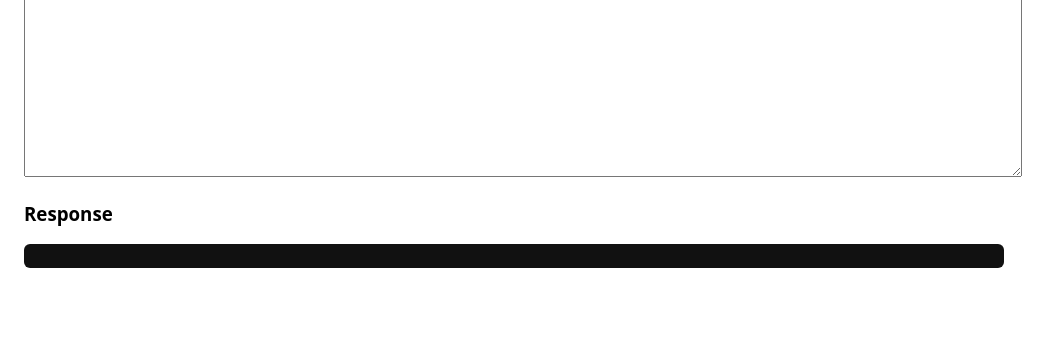
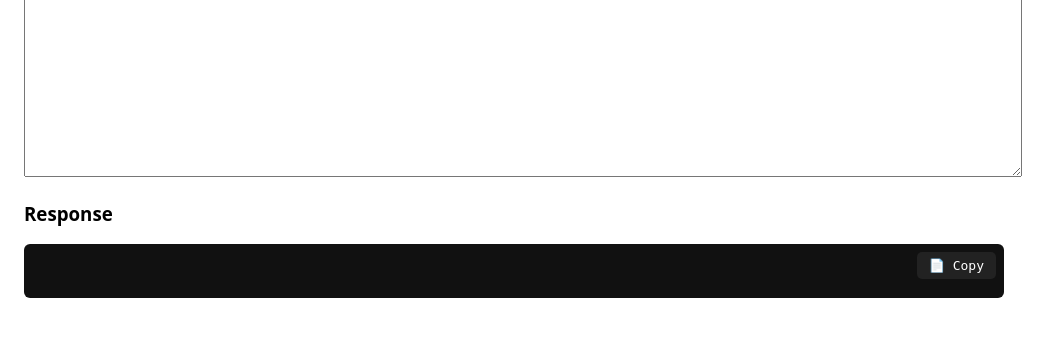
Before and after one commit to epic-64/season-arena, a web app: page / in a window 1280 px wide. Shown: the part 197-549 px from the top of the page, without its empty margins (0-1061 px from the left). Run offline with its HTML, style and script files only (its server is not run), Linux system fonts and the light colour scheme; data that the repository does not hold is empty.

Commit message:
add copy button functionality to response code block

```diff
--- a/src/main/resources/static/index.html
+++ b/src/main/resources/static/index.html
@@ -10,12 +10,38 @@
         .row { display: flex; gap: 8px; align-items: center; margin: 8px 0; flex-wrap: wrap; }
         select, input, textarea, button { font: inherit; padding: 8px; }
         textarea { width: 100%; height: 160px; }
-        pre { background: #111; color: #ddd; padding: 12px; overflow: auto; border-radius: 6px; }
+        pre { background: #111; color: #ddd; padding: 12px; overflow: auto; border-radius: 6px; position:relative; }
         code { white-space: pre-wrap; }
         .meta { color:#666; font-size: 12px; }
         .pill { padding: 2px 8px; border-radius: 999px; background:#eee; margin-left: 6px; font-size:12px;}
         .ok { color: #1a7f37 }
         .bad { color: #b91c1c }
+        #copyBtn {
+          position:absolute;
+          top:8px;
+          right:8px;
+          padding:6px 12px;
+          border-radius:5px;
+          background:#222;
+          color:#fff;
+          border:none;
+          cursor:pointer;
+          z-index:2;
+        }
+        .copied-msg {
+          position:absolute;
+          top:8px;
+          right:8px;
+          color:#1a7f37;
+          background:#222;
+          border-radius:5px;
+          padding:6px 12px;
+          z-index:2;
+          font-weight:bold;
+          font-size:15px;
+          display:inline-block;
+          transition:opacity 0.2s;
+        }
     </style>
 </head>
 <body>
@@ -47,7 +73,10 @@
 
 <h3>Response</h3>
 <div id="status"></div>
-<pre id="resp"><code></code></pre>
+<pre id="resp" style="position:relative;">
+  <button id="copyBtn" style="position:absolute;top:8px;right:8px;padding:6px 12px;border-radius:5px;background:#222;color:#fff;border:none;cursor:pointer;z-index:2;">📄 Copy</button>
+  <code></code>
+</pre>
 
 <script>
     async function loadConfig() {
@@ -125,6 +154,36 @@
       document.querySelector('#resp code').textContent = pretty;
     }
 
+    const respPre = document.getElementById('resp');
+    let copyBtn = document.getElementById('copyBtn');
+
+    function showCopiedMsg() {
+      // Remove button, add message
+      if (copyBtn) copyBtn.style.display = 'none';
+      let msg = document.createElement('span');
+      msg.className = 'copied-msg';
+      msg.textContent = 'Copied! ✅';
+      respPre.appendChild(msg);
+      setTimeout(() => {
+        if (msg) msg.remove();
+        if (copyBtn) copyBtn.style.display = '';
+      }, 2000);
+    }
+
+    copyBtn.addEventListener('click', () => {
+      const code = document.querySelector('#resp code').textContent;
+      if (!code) return;
+      navigator.clipboard.writeText(code).then(() => {
+        showCopiedMsg();
+      });
+    });
+    // Enable/disable copy button based on response content
+    const respCode = document.querySelector('#resp code');
+    const observer = new MutationObserver(() => {
+      copyBtn.disabled = !respCode.textContent.trim();
+    });
+    observer.observe(respCode, { childList: true, subtree: true, characterData: true });
+
     document.getElementById('routeSel').addEventListener('change', updateRouteMeta);
     document.getElementById('sendBtn').addEventListener('click', send);
 
```
